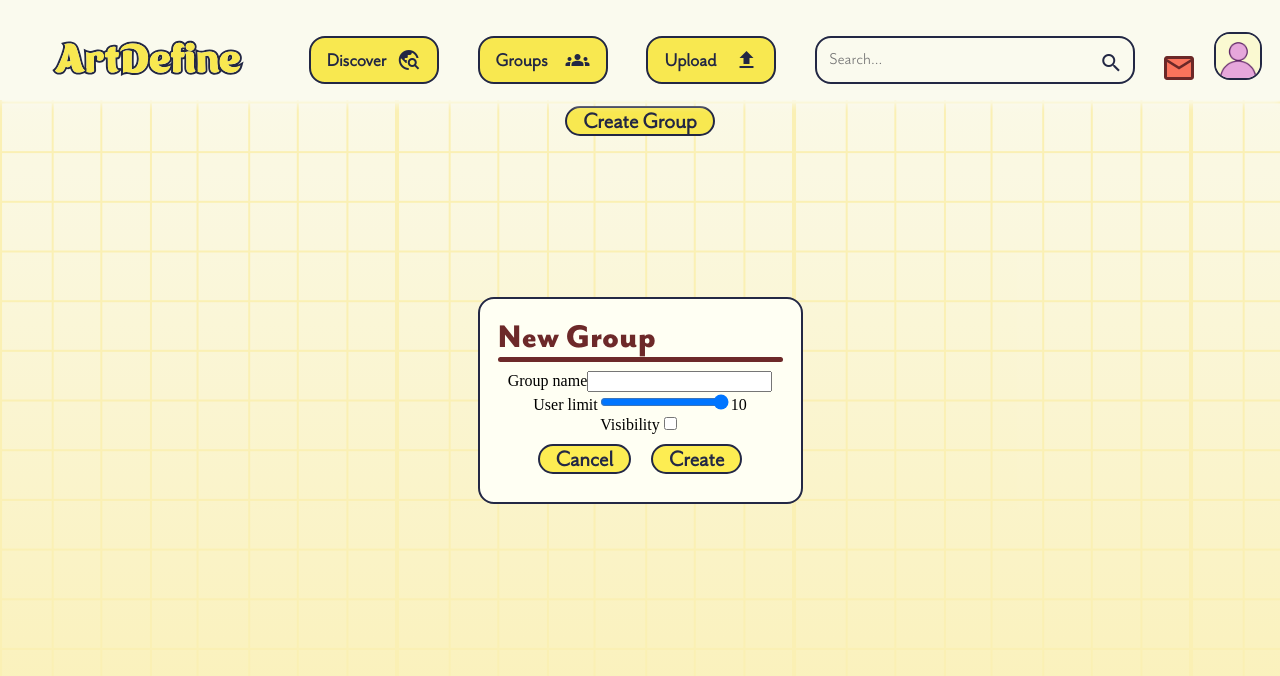
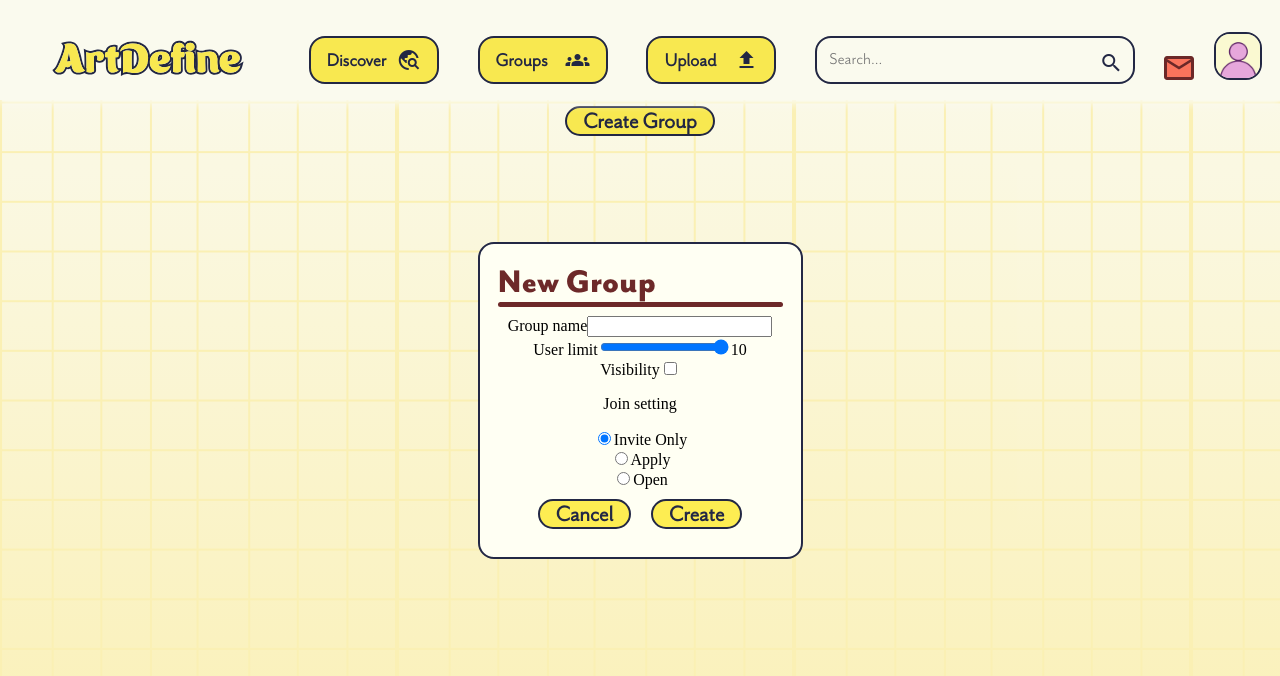
Before and after one commit to Thomas-More-ArtDefine/ArtDefine-front, a React (Create React App) app in the folder artdefine/: page /groups in a window 1280 px wide. Both pictures are taken after a click on the button "Create Group". Shown: the top 676 px of the page. Built offline with nearby package versions, Linux system fonts and the light colour scheme; no server answers.

Commit message:
changed: updated form

```diff
--- a/artdefine/src/components/Create-group-modal.tsx
+++ b/artdefine/src/components/Create-group-modal.tsx
@@ -1,10 +1,15 @@
 import { useState } from 'react';
-import { Link } from 'react-router-dom';
 
 export enum groupVisibility {
     PRIVATE = "private",
     PUBLIC = "public"
   }
+  export enum GroupJoin {
+    OPEN = "open",
+    APPLY = "apply",
+    INVITE = "invite"
+  }
+
 
 export default function CreateGroupModal({
     closeModal,
@@ -14,14 +19,21 @@ export default function CreateGroupModal({
     const [groupname, setGroupname] = useState("");
     const [userLimit, setUserLimit] = useState("10");
     const [visibility, setVisibility] = useState(false); // false = private, true = public
+    const [join, setJoin] = useState(GroupJoin.INVITE);
     const [maxUserLimit, setMaxUserLimit] = useState(10);
 
 
     const handleCreateClick =() => {
+        let groupvisibility: groupVisibility =groupVisibility.PRIVATE;
+        if (visibility) {
+            groupvisibility = groupVisibility.PUBLIC;
+        }
         const value = {
-            group_name: {groupname},
-            group_userlimit: {userLimit},
-            group_visibility: {visibility}
+            group_name: groupname,
+            group_userlimit: userLimit,
+            group_setting_visibility: groupvisibility,
+            creator_id: 1,
+            group_setting_join: join
         };
         console.log("save group");
         console.log(value);
@@ -56,6 +68,15 @@ export default function CreateGroupModal({
                             <label htmlFor="visibility">Visibility</label>
                             <input id='visibility' name="visibility" type="checkbox" checked={visibility} onChange={(e) => setVisibility(e.target.checked)} />
                         </div>
+                        <div>
+                            <p>Join setting</p>
+                            <input type="radio" id="html" name="joinoption" checked={join === GroupJoin.INVITE} value={GroupJoin.INVITE} onChange={(e) => setJoin(GroupJoin.INVITE)} />
+                            <label htmlFor="html">Invite Only</label><br/>
+                            <input type="radio" id="css" name="joinoption" checked={join === GroupJoin.APPLY} value={GroupJoin.APPLY} onChange={(e) => setJoin(GroupJoin.APPLY)}  />
+                            <label htmlFor="css">Apply</label><br/>
+                            <input type="radio" id="open" name="joinoption" checked={join === GroupJoin.OPEN} value={GroupJoin.OPEN} onChange={(e) => setJoin(GroupJoin.OPEN)} />
+                            <label htmlFor="open">Open</label>
+                        </div>
                         <div className='buttons'>
                             <button onClick={() => {
                             closeModal(false);
```
